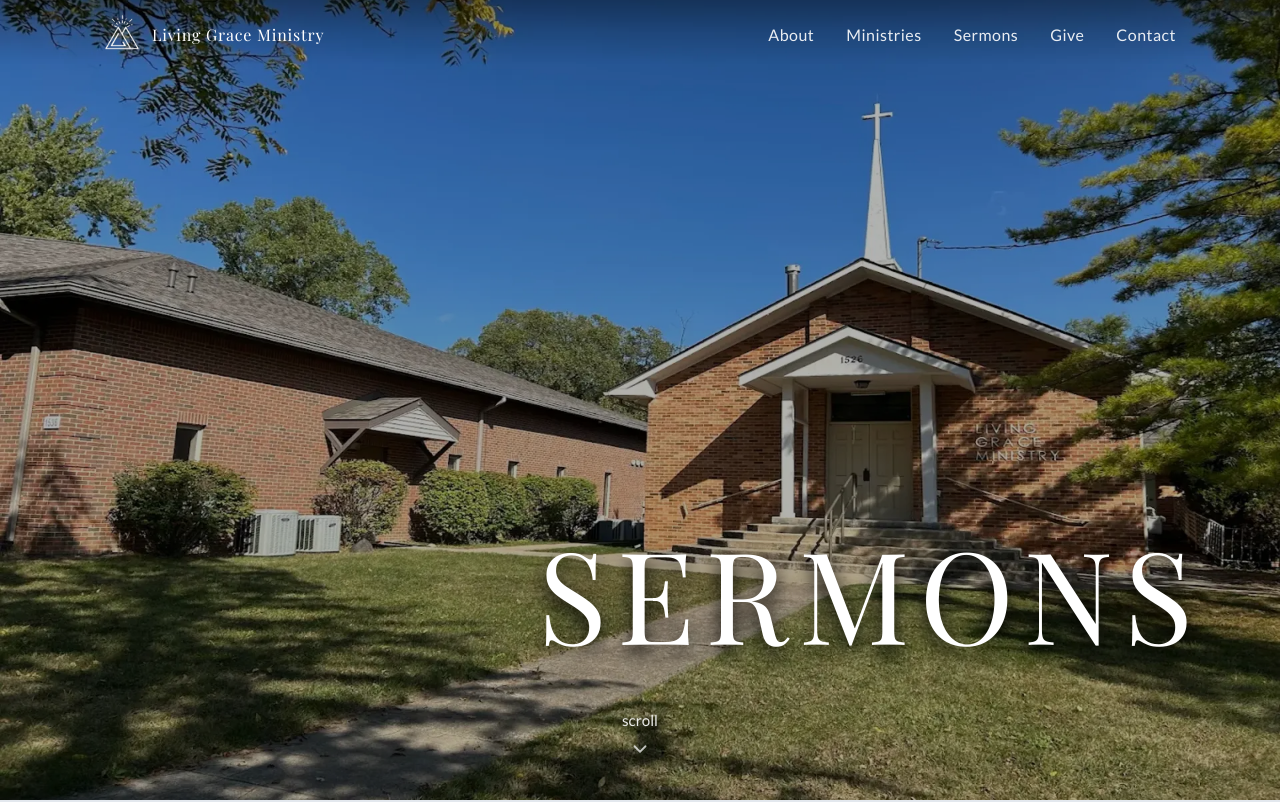
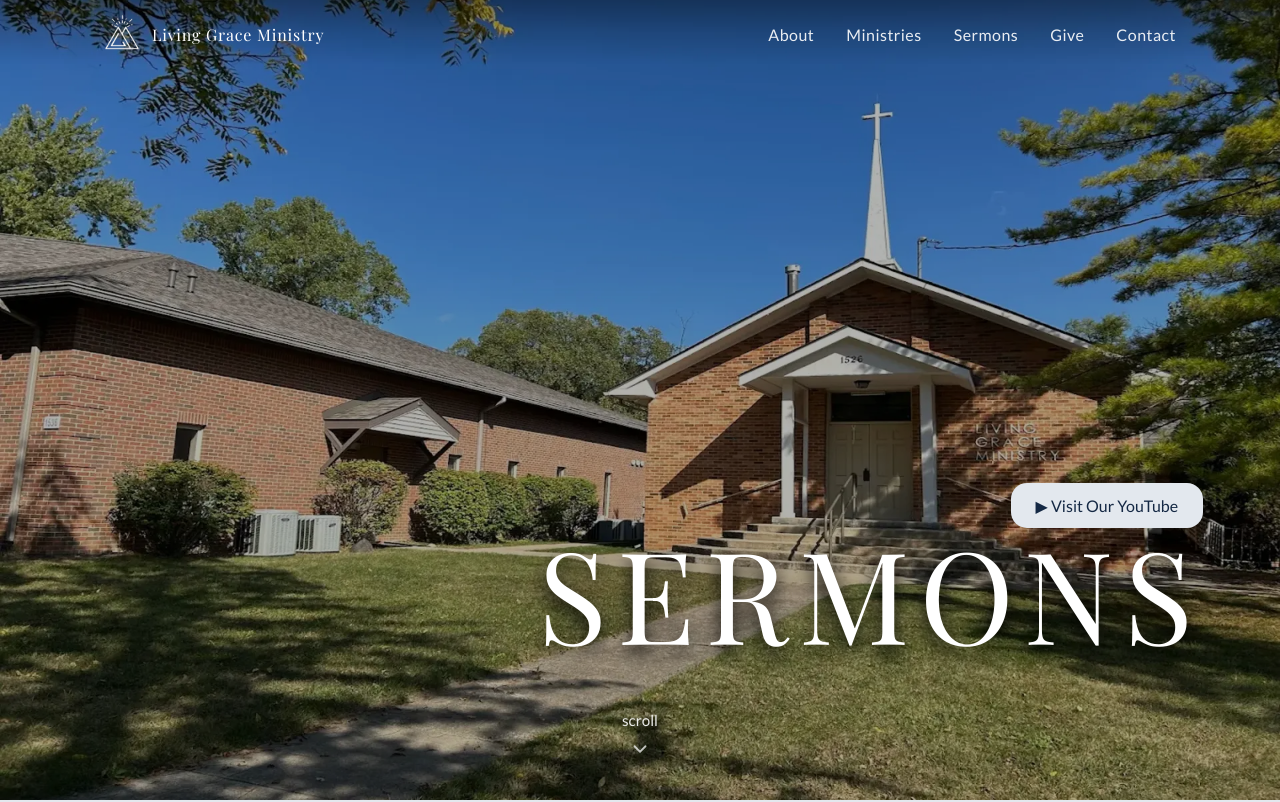
Before and after one commit to lgm-aa/LGM_Website_v3, a React (Vite) app: page /sermons in a window 1280 px wide. Shown: the top 802 px of the page. Built offline with nearby package versions, Linux system fonts and the light colour scheme; no server answers.

Commit message:
sermon page yt button

```diff
--- a/src/components/layout/Hero/Hero.css
+++ b/src/components/layout/Hero/Hero.css
@@ -35,3 +35,7 @@
   text-shadow: 0 8px 20px rgba(0, 0, 0, 1);
   margin: 0;
 }
+
+.hero__action--above {
+  margin-bottom: 0 rem;
+}
--- a/src/components/layout/Hero/Hero.jsx
+++ b/src/components/layout/Hero/Hero.jsx
@@ -5,16 +5,28 @@ import ScrollIndicator from "@/components/ui/ScrollIndicator/ScrollIndicator";
 
 export default function Hero({
   title,
-    image
+  image,
+  action, // optional CTA slot
 }) {
-    return(
-        <section id="hero" className="hero" style={{ backgroundImage: `url(${image})` }}>
+  return (
+    <section
+      id="hero"
+      className="hero"
+      style={{ backgroundImage: `url(${image})` }}
+    >
       <div className="hero__overlay" />
 
       <div className="hero__content">
+        {action && (
+          <div className="hero__action hero__action--above">
+            {action}
+          </div>
+        )}
+
         <h1 className="hero__title">{title}</h1>
       </div>
+
       <ScrollIndicator className="scroll-indicator--lower" />
     </section>
-    )
+  );
 }
--- a/src/pages/Sermons/Sermons.jsx
+++ b/src/pages/Sermons/Sermons.jsx
@@ -1,12 +1,24 @@
 import Sermoncontent from "@/components/sermons/Video/Video";
 import Hero from "@/components/layout/Hero/Hero";
+import Button from "@/components/ui/Button/Button";
 import contactHeroImage from "@/assets/lgm_building.webp";
-
 
 export default function Sermon() {
   return (
     <div className="sermon-page">
-      <Hero title="SERMONS" image={contactHeroImage} />
+      <Hero
+        title="SERMONS"
+        image={contactHeroImage}
+        action={
+          <Button
+            variant="primary"
+            href="https://www.youtube.com/@LivingGraceMinistry"
+            newTab
+          >
+            ▶ Visit Our YouTube
+          </Button>
+        }
+      />
       <Sermoncontent />
     </div>
   );
```
Lines whose indentation alone changed are shown as unchanged.
